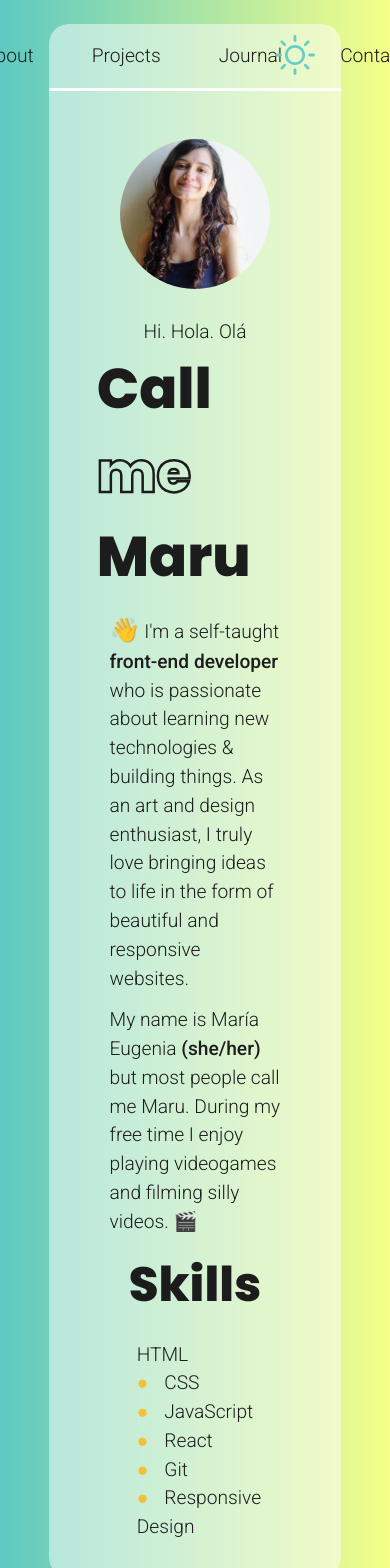
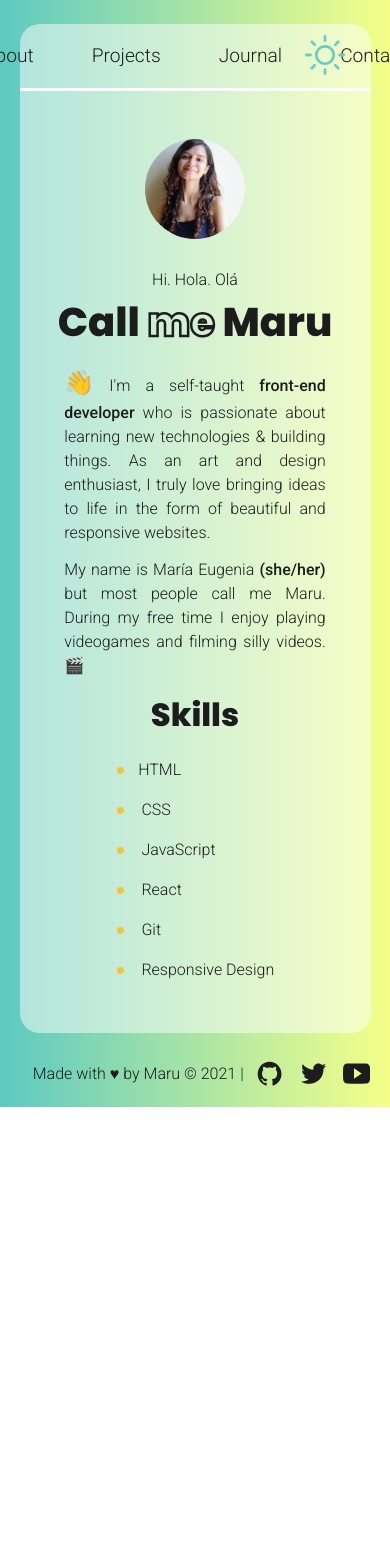
Before and after one commit to marugy99/marucodes, a Next.js app: page / in a window 390 px wide. Shown: the top 1568 px of the page. After the commit the page ends 1107 px from the top, so only its background shows below. Built offline with nearby package versions, Linux system fonts and the light colour scheme.

Commit message:
Media queries for about section

```diff
--- a/styles/_about.scss
+++ b/styles/_about.scss
@@ -22,6 +22,16 @@ header {
         border-radius: 50%;
         margin-bottom: 1rem;
     }
+
+    @media (max-width: 700px) {
+        img {
+            width: 100px;
+        }
+
+        h1 {
+            text-align: center;
+        }
+    }
 }
 
 .skills {
@@ -32,16 +42,51 @@ header {
     ul {
         display: flex;
         flex-wrap: wrap;
+        padding-left: 0px;
 
         li {
-            margin-right: 2rem;
             list-style: none;
+
+            &:not(:last-child) {
+                margin-right: 2rem;
+            }
+
             &:not(:first-child):before {
                 content: "\25CF";
                 color: var(--accentSecondary);
                 display: inline-block;
                 margin-right: 1rem;
             }
+        }
+    }
+
+    @media (max-width: 1100px) {
+
+        ul {
+            display: grid;
+            grid-template-columns: 1fr 1fr;
+        }
+
+        li {
+            margin-right: 0px;
+            margin-bottom: 1rem;
+
+            &:before {
+                content: "\25CF";
+                color: var(--accentSecondary);
+                display: inline-block;
+                margin-right: 0.8rem;
+            }
+        }
+    }
+
+    @media (max-width: 700px) {
+        ul {
+            grid-template-columns: 1fr;
+        }
+
+        li {
+            font-size: 1rem;
         }
     }
 }
--- a/styles/_globals.scss
+++ b/styles/_globals.scss
@@ -46,9 +46,24 @@ h3 {
 
 p {
     margin: 0.8rem;
-  }
+    text-align: justify;
+}
 
 a {
     text-decoration: none;
     color: inherit;
 }
+
+@media (max-width: 700px) {
+    h1 {
+        font-size: 2.5rem;
+    }
+
+    h2 {
+        font-size: 2rem;
+    }
+
+    p {
+        font-size: 1rem;
+    }
+}
--- a/styles/_layout.scss
+++ b/styles/_layout.scss
@@ -74,6 +74,16 @@ nav {
     padding: 1rem 3rem 1rem 3rem;
 }
 
+@media (max-width: 700px) {
+    .main-card {
+        width: 90%;
+    }
+
+    .content {
+        padding: 1rem 2rem 1rem 2rem;
+    }
+}
+
 // Footer styles
 
 footer {
@@ -81,6 +91,7 @@ footer {
     margin-top: 1rem;
     font-size: 1rem;
     display: flex;
+    flex-wrap: wrap;
     align-items: center;
     justify-content: center;
     text-align: center;
```
